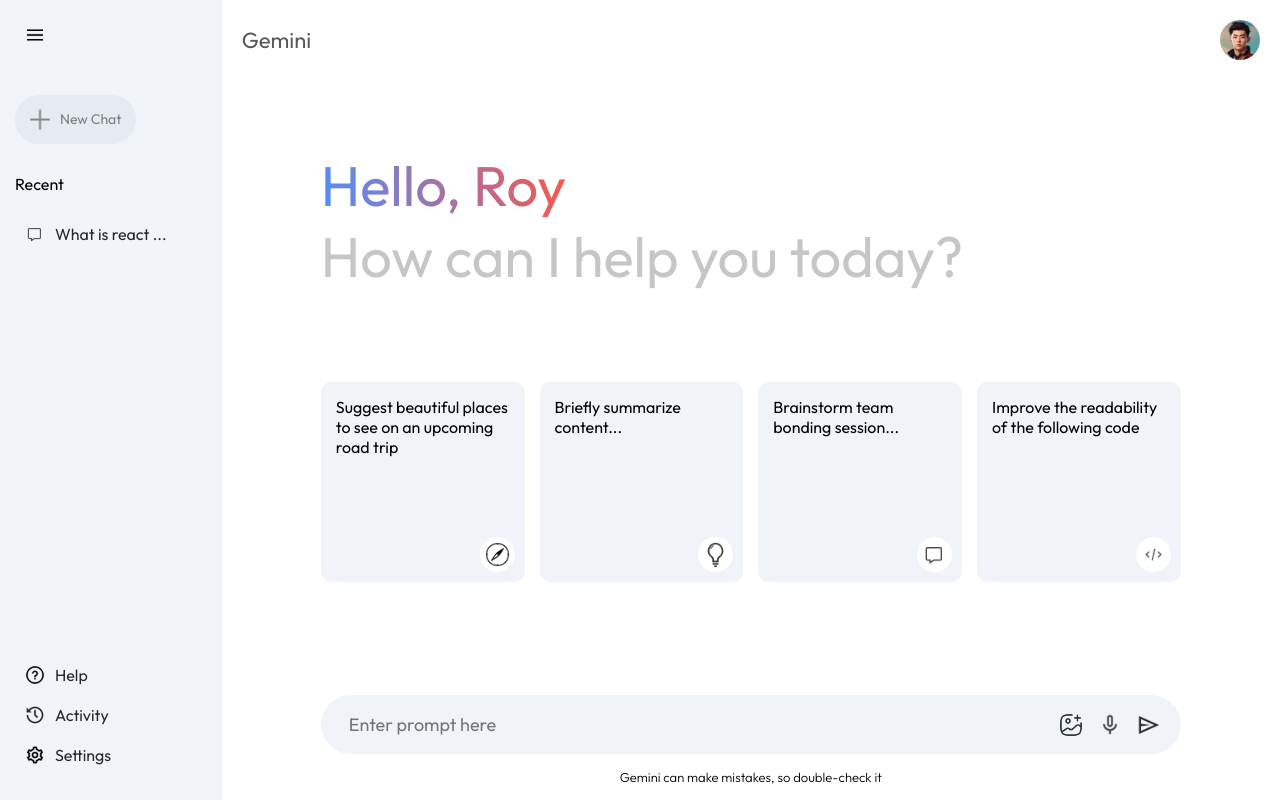
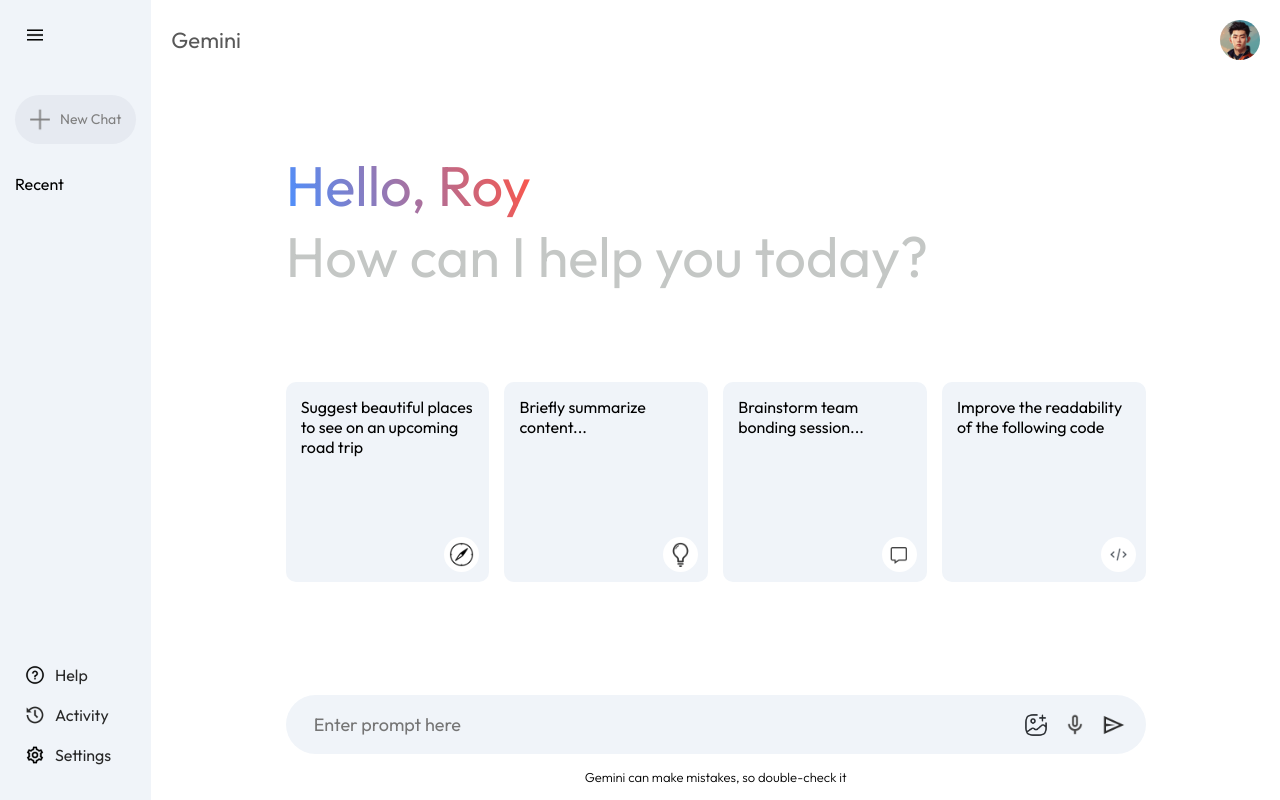
Before and after one commit to Iganza-roy/Gemini-clone, a React (Vite) app: page / in a window 1280 px wide. Both pictures are taken after a click on the picture 35 px from the left and 35 px from the top of the page. Built offline with nearby package versions, Linux system fonts and the light colour scheme.

Commit message:
feat: update Sidebar and context provider to manage multiple recent prompts

```diff
--- a/src/Components/Sidebar/SideBar.jsx
+++ b/src/Components/Sidebar/SideBar.jsx
@@ -1,10 +1,12 @@
 // import React from 'react';
 import { assets } from '../../assets/assets';
-import { useState } from 'react';
+import { useContext, useState } from 'react';
 import './Sidebar.css';
+import { Context } from '../../context/context';
 
 const SideBar = () => {
   const [expanded, setExpanded] = useState(false);
+  const { onSent, previousPrompts, setRecentPrompts } = useContext(Context);
 
   return (
     <div className='sidebar'>
@@ -22,10 +24,14 @@
         {expanded ? (
           <div className='recent'>
             <p className='recent-title'>Recent</p>
-            <div className='recent-entry'>
-              <img src={assets.message_icon} alt='chat' />
-              <p>What is react ...</p>
-            </div>
+            {previousPrompts.map((item, index) => {
+              return (
+                <div key={index} className='recent-entry'>
+                  <img src={assets.message_icon} alt='chat' />
+                  <p>{item.slice(0, 18)} ...</p>
+                </div>
+              );
+            })}
           </div>
         ) : null}
       </div>
--- a/src/context/context.jsx
+++ b/src/context/context.jsx
@@ -6,14 +6,14 @@
 const ContextProvider = (props) => {
   const [input, setInput] = useState('');
   const [recentPrompt, setrecentPrompt] = useState('');
-  const [previousPrompt, setPreviousPrompt] = useState([]);
+  const [previousPrompts, setPreviousPrompts] = useState([]);
   const [showResult, setShowResult] = useState(false);
   const [loading, setLoading] = useState(false);
   const [resultData, setResultData] = useState('');
 
-  const delayParam = (index, next) => {
+  const delayParam = (index, nextWord) => {
     setTimeout(function () {
-      setResultData((prev) => prev + nextword);
+      setResultData((prev) => prev + nextWord);
     }, 75 * index);
   };
 
@@ -22,9 +22,10 @@
     setLoading(true);
     setShowResult(true);
     setrecentPrompt(input);
+    setPreviousPrompts((prev) => [...prev, input]);
     const response = await run(input);
     let responseArray = response.split('**');
-    let newResponse;
+    let newResponse = '';
     for (let i = 0; i < responseArray.length; i++) {
       if (i === 0 || i % 2 !== 1) {
         newResponse += responseArray[i];
@@ -45,8 +46,8 @@
   };
 
   const contextValue = {
-    previousPrompt,
-    setPreviousPrompt,
+    previousPrompts,
+    setPreviousPrompts,
     onSent,
     setrecentPrompt,
     recentPrompt,
```
